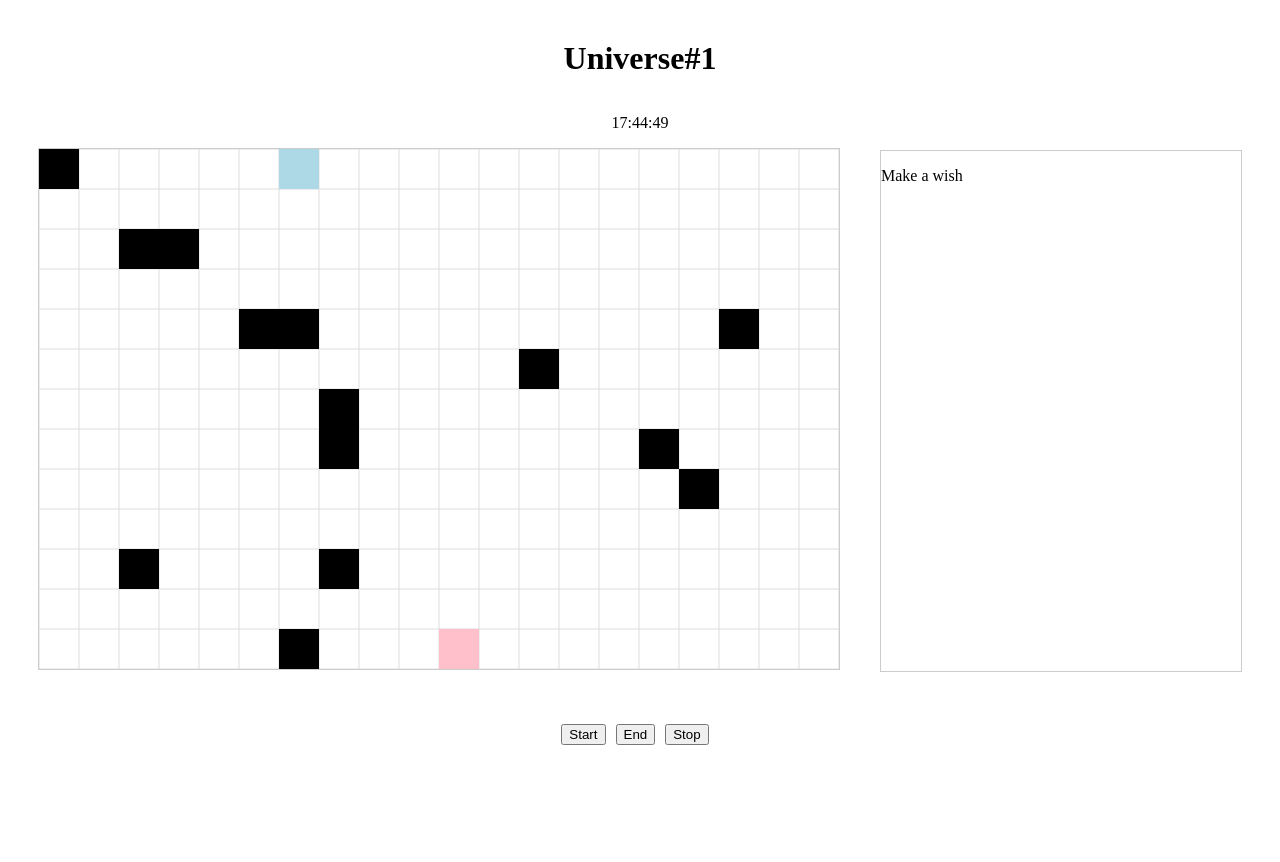
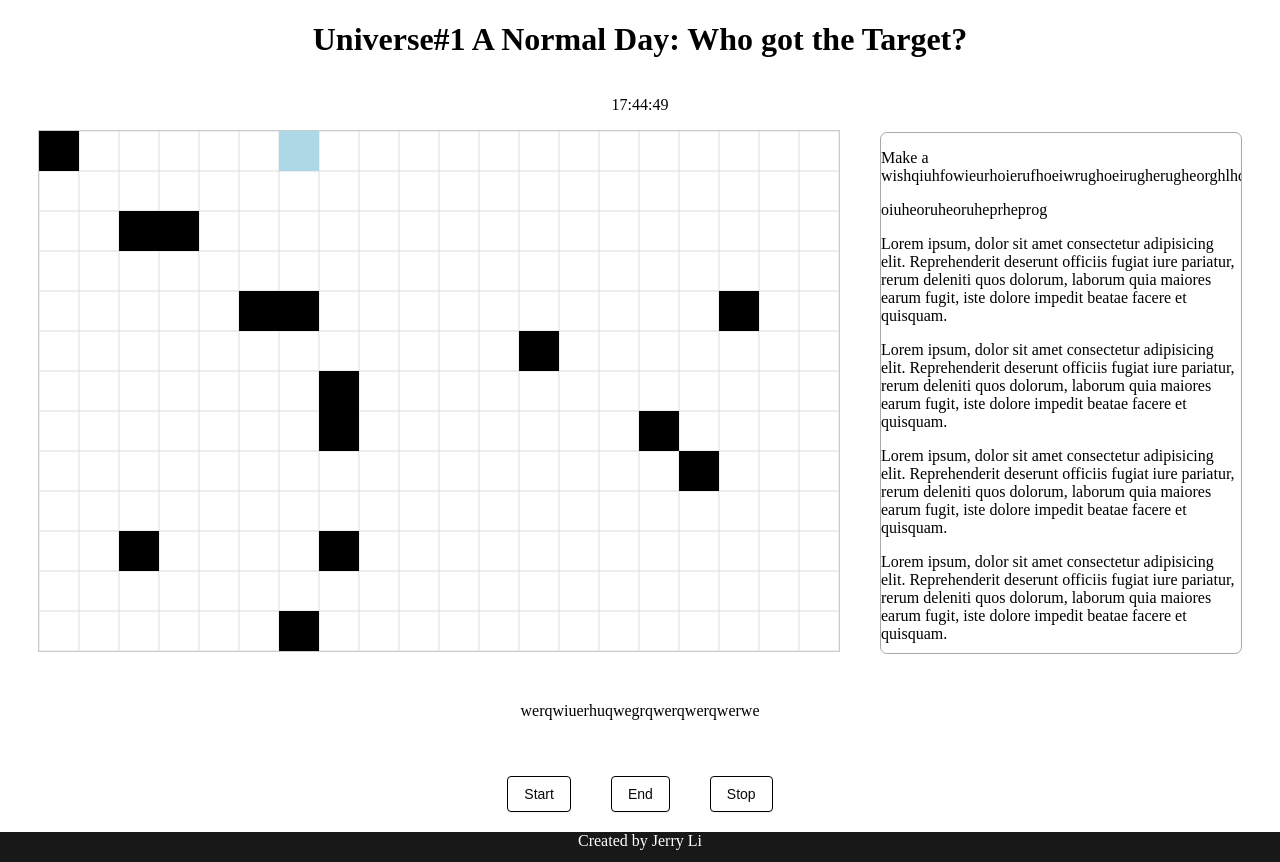
Before and after one commit to jerryli99/The_Game_of_Bots, a Flask app: page /u1 in a window 1280 px wide. Before the commit the page ends 745 px from the top, so only its background shows below. Run offline with Flask 3, Linux system fonts and the light colour scheme.

Commit message:
random update

```diff
--- a/experiment_1_sketch/app.py
+++ b/experiment_1_sketch/app.py
@@ -43,7 +43,7 @@ def handle_collision():
     collision_message = data.get('message', 'No collision message received.')
     collision_coordinates = data.get('coordinates', {})
     print('Collision Message:', collision_message)
-    print('Collision coordinates:', collision_coordinates[0])
+    print('Collision coordinates:', collision_coordinates[0], collision_coordinates[1])
 
     if collision_coordinates[0] >= 20 and collision_coordinates[1] >= 0:
         # Add collision handling logic here
@@ -67,7 +67,7 @@ def handle_collision():
 
 
 if __name__ == '__main__':
-    app.run(debug=True)
+    app.run(host="127.0.0.1", port=5000, debug=True)
 
 
 
--- a/experiment_1_sketch/static/css/u1_index.css
+++ b/experiment_1_sketch/static/css/u1_index.css
@@ -1,11 +1,14 @@
 body {
+    margin: 0;
+    padding: 0;
     display: flex;
     flex-direction: column;
     align-items: center;
     justify-content: center;
-    height: 100vh;
+    min-height: 100vh;
     margin: 0;
 }
+
 
 #container {
     display: flex;
@@ -31,16 +34,43 @@ body {
 #chat-window {
     width: 360px;
     height: 520px;
-    border: 1px solid #ccc;
+    border: 1px solid #a8a8a8;
+    border-radius: 7px;
     overflow-y: auto;
     overflow-x: auto;
 }
 
 #controllers {
     display: flex;
+    /* background-color: rgb(99, 175, 242); */
     margin-top: 20px;
 }
 
 button {
-    margin-right: 10px;
+    margin: 20px;
+
+    display: inline-block;
+    outline: 0;
+    cursor: pointer;
+    text-align: center;
+    border: 1px solid #000000;
+    padding: 7px 16px;
+    min-height: 36px;
+    min-width: 36px;
+    color: #080808;
+    background: #ffffff;
+    border-radius: 4px;
+    font-weight: 500;
+    font-size: 14px;
+    box-shadow: rgba(0, 0, 0, 0.05) 0px 1px 0px 0px;
 }
+
+
+footer {
+    width:100%;
+    height: 30px;
+    margin: auto;
+    text-align: center;
+    color: white;
+    background-color: rgb(24, 24, 24);
+}
--- a/experiment_1_sketch/static/js/main.js
+++ b/experiment_1_sketch/static/js/main.js
@@ -1,5 +1,7 @@
 const canvas = document.getElementById("canvas");
 const ctx = canvas.getContext("2d");
+canvas.tabIndex = 1;
+
 
 const cellSize = 40; // Size of each cell in the grid
 const rows = canvas.height / cellSize;
@@ -63,11 +65,15 @@ function drawObstacles() {
             }
 
             if (grid[i][j] === 2) {
-                ctx.fillStyle = "pink";
-                ctx.fillRect(j * cellSize, i * cellSize, cellSize, cellSize);
+                // ctx.fillStyle = "pink";
+                // ctx.fillRect(j * cellSize, i * cellSize, cellSize, cellSize);
+                // Draw the image
+                let img = new Image();
+                img.src = 'static/cat.png'; // Replace 'image.png' with the path to your image file
+                ctx.drawImage(img, j * cellSize, i * cellSize, cellSize, cellSize);
             }
-        }
-    }//
+        } //end of inner-for-loop
+    } //end of outer-for-loop
 }
 
 function start() {
@@ -82,7 +88,7 @@ function end() {
 
 function stop() {
     console.log("Stop button clicked");
-    alert("hello")
+    alert("Simulation Stopped. If you want to continue, press [OK]")
 }
 
 function moveSquare(direction) {
@@ -144,7 +150,7 @@ function moveSquare(direction) {
 
 
 //just for testing
-document.addEventListener("keydown", function (event) {
+canvas.addEventListener("keydown", function (event) {
     switch (event.key) {
     case "ArrowUp":
         moveSquare("up");
@@ -159,6 +165,7 @@ document.addEventListener("keydown", function (event) {
         moveSquare("right");
         break;
     }
+    event.preventDefault();
 });
 
 function updateBlockData() {
@@ -187,3 +194,22 @@ console.log("hello")
 
 // Periodically update block data every second
 setInterval(updateBlockData, 1000);
+
+
+
+/*
+now that I have finished the super basic environment setup, I need to now figure out:
+1. how the agent can navigate.
+2. make multiple agents to navigate, of course, which collisions as well.
+3. how the agents can interact with each other when i.e. collided to each other or from some kind of distance
+4. ....
+
+
+As of date 3/16/2024, start figuring out step1.
+Step1:
+Every agent will do a greedy exploration. All agents will share a map memory. So think of it like 5 kids playing a large puzzle.
+Every kid will search every piece of puzzle, so kid#1 will pick a puzzle, then according to the number on the puzzle, insert it
+to the puzzle board. Does that mean the agents know the border of the map in this case? Well let's ignore that for now since this is
+just a simmulation.
+
+*/
--- a/experiment_1_sketch/templates/u1_index.html
+++ b/experiment_1_sketch/templates/u1_index.html
@@ -25,7 +25,7 @@
 </head>
 
 <body>
-    <div><h1>Universe#1</h1></div>
+    <h1>Universe#1 A Normal Day: Who got the Target?</h1>
     <p id="current-time">Loading...</p>
     <div id="container">
         <div id="canvas-container">
@@ -33,9 +33,47 @@
         </div>
 
         <div id="chat-window">
-            <p>Make a wish
+            <p>Make a wishqiuhfowieurhoierufhoeiwrughoeirugherugheorghlhdfg
             </p>
+            <p>
+                oiuheoruheoruheprheprog
+            </p>
+            <p>
+                Lorem ipsum, dolor sit amet consectetur adipisicing elit. Reprehenderit
+                 deserunt officiis fugiat iure pariatur, rerum deleniti quos dolorum, laborum quia maiores earum fugit,
+                  iste dolore impedit beatae facere et quisquam.
+            </p>
+            <p>
+                Lorem ipsum, dolor sit amet consectetur adipisicing elit. Reprehenderit
+                 deserunt officiis fugiat iure pariatur, rerum deleniti quos dolorum, laborum quia maiores earum fugit,
+                  iste dolore impedit beatae facere et quisquam.
+            </p>
+            <p>
+                Lorem ipsum, dolor sit amet consectetur adipisicing elit. Reprehenderit
+                 deserunt officiis fugiat iure pariatur, rerum deleniti quos dolorum, laborum quia maiores earum fugit,
+                  iste dolore impedit beatae facere et quisquam.
+            </p>
+            <p>
+                Lorem ipsum, dolor sit amet consectetur adipisicing elit. Reprehenderit
+                 deserunt officiis fugiat iure pariatur, rerum deleniti quos dolorum, laborum quia maiores earum fugit,
+                  iste dolore impedit beatae facere et quisquam.
+            </p>
+            <p>
+                Lorem ipsum, dolor sit amet consectetur adipisicing elit. Reprehenderit
+                 deserunt officiis fugiat iure pariatur, rerum deleniti quos dolorum, laborum quia maiores earum fugit,
+                  iste dolore impedit beatae facere et quisquam.
+            </p>
+            <p>
+                Lorem ipsum, dolor sit amet consectetur adipisicing elit. Reprehenderit
+                 deserunt officiis fugiat iure pariatur, rerum deleniti quos dolorum, laborum quia maiores earum fugit,
+                  iste dolore impedit beatae facere et quisquam.
+            </p>
+
         </div>
+    </div>
+
+    <div id="sentiment-board">
+        <p>werqwiuerhuqwegrqwerqwerqwerwe</p>
     </div>
 
     <div id="controllers">
@@ -43,41 +81,16 @@
         <button onclick="end()">End</button>
         <button onclick="stop()">Stop</button>
     </div>
-    <br>
-    <br>
+
+    <footer>
+        Created by Jerry Li
+    </footer>
+
     <script>
-
         const blockData = {{block_data | tojson | safe}};
         //console.log(blockData);
     </script>
 
- <script src="{{ url_for('static', filename='js/main.js') }}"></script>
-    <!-- I haev to put the script tag here so javascript will load after canvas is created :) -->
-
-    <!-- eeeeee, the code is like not well organized, but I will ignore this for now. At least I figured out how to update data
-    dynamically to the front end -->
-    <!-- <script>
-        function getnumberNumber(n) {
-            var xhttp = new XMLHttpRequest();
-            xhttp.onreadystatechange = function() {
-                if (this.readyState == 4 && this.status == 200) {
-                    var response = JSON.parse(this.responseText);
-                    document.getElementById("number-result").innerText = "number " + ": " + response.number;
-                }
-            };
-            xhttp.open("GET", "/number/" + n, true);
-            xhttp.send();
-        }
-
-        // Calculate number numbers every 5 seconds
-        var i = 0;
-        setInterval(function() {
-            getnumberNumber(i);
-            i++;
-        }, 5000);
-    </script>
-    -->
-    <!-- <div id="number-result"></div>
-    <a href="http://127.0.0.1:5000">Home</a> -->
+    <script src="{{ url_for('static', filename='js/main.js') }}"></script>
 </body>
 </html>
```
Also changed, not shown: experiment_1_sketch/static/cat.png (added), experiment_1_sketch/static/religion1.png (added).
